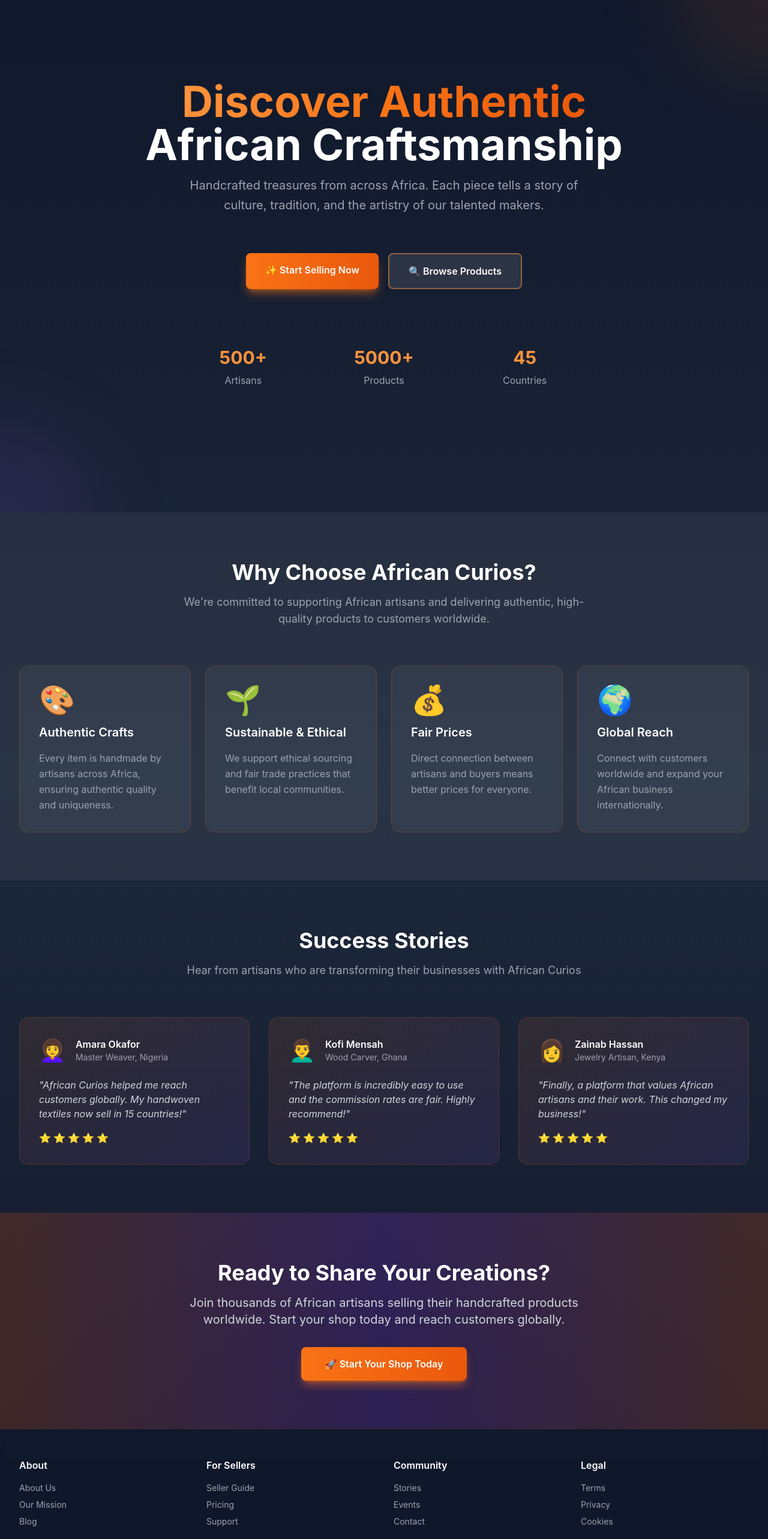
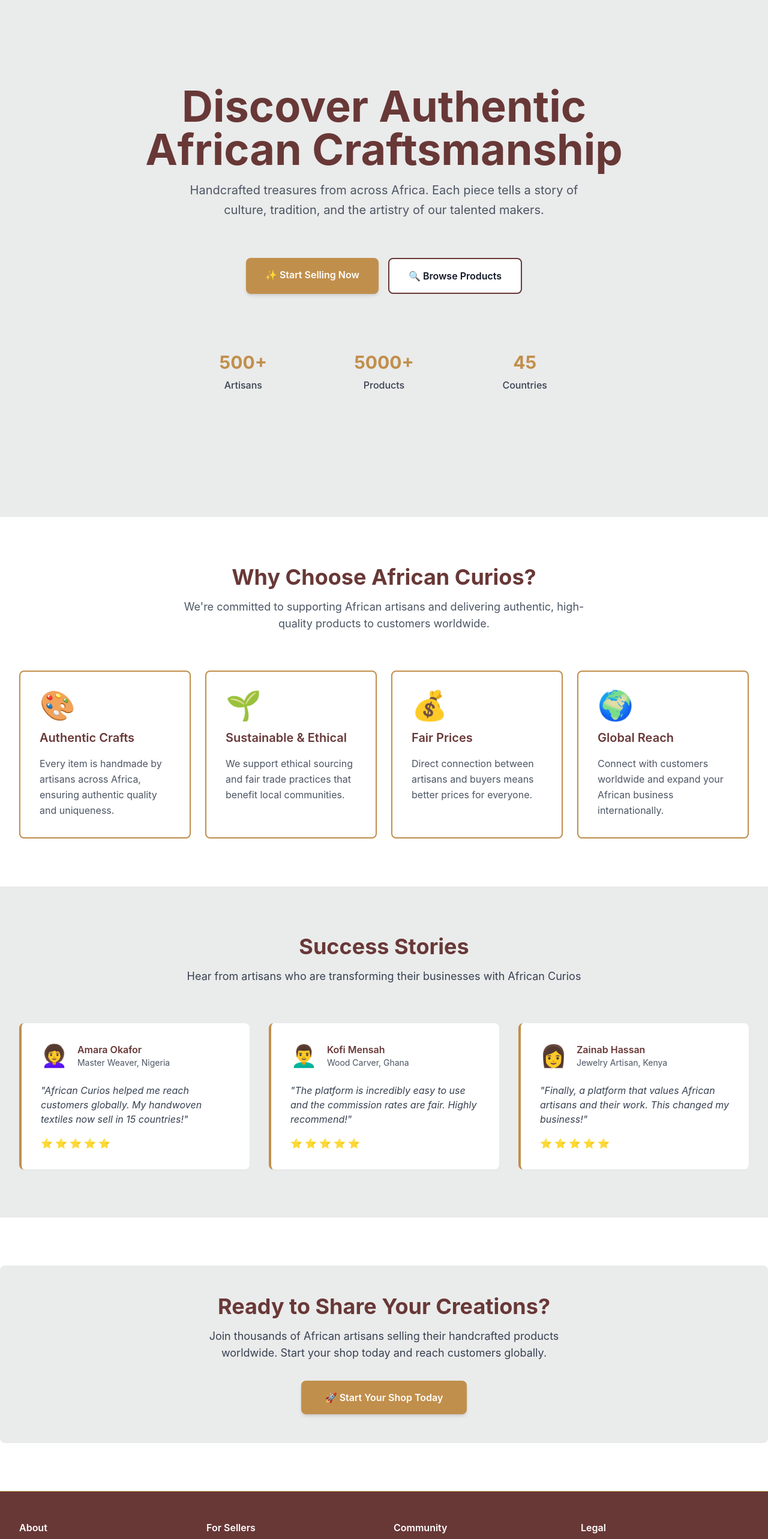
Before and after one commit to ChobeHoldings/african-curios-marketplace, a Next.js app: page / in a window 1280 px wide. Shown: the part 100-2666 px from the top of the page at 60% size. Built offline with nearby package versions, Linux system fonts and the light colour scheme.

Commit message:
Redesign homepage with Chobe Holdings brand colors - earthy professional aesthetic

```diff
--- a/src/pages/index.tsx
+++ b/src/pages/index.tsx
@@ -9,25 +9,21 @@
       icon: '🎨',
       title: 'Authentic Crafts',
       description: 'Every item is handmade by artisans across Africa, ensuring authentic quality and uniqueness.',
-      color: 'from-purple-500/20 to-purple-600/20'
     },
     {
       icon: '🌱',
       title: 'Sustainable & Ethical',
       description: 'We support ethical sourcing and fair trade practices that benefit local communities.',
-      color: 'from-green-500/20 to-green-600/20'
     },
     {
       icon: '💰',
       title: 'Fair Prices',
       description: 'Direct connection between artisans and buyers means better prices for everyone.',
-      color: 'from-blue-500/20 to-blue-600/20'
     },
     {
       icon: '🌍',
       title: 'Global Reach',
       description: 'Connect with customers worldwide and expand your African business internationally.',
-      color: 'from-orange-500/20 to-orange-600/20'
     }
   ]
 
@@ -53,24 +49,27 @@
   ]
 
   return (
-    <div className="min-h-screen bg-gradient-to-b from-slate-900 via-slate-800 to-slate-900 text-white">
+    <div className="min-h-screen bg-white text-gray-900">
       {/* Navigation */}
-      <nav className="sticky top-0 z-50 backdrop-blur-md bg-slate-900/80 border-b border-orange-500/20">
+      <nav className="sticky top-0 z-50 bg-white border-b border-gray-200 shadow-sm">
         <div className="max-w-7xl mx-auto px-4 sm:px-6 lg:px-8 py-4 flex justify-between items-center">
-          <div className="flex items-center gap-2">
+          <div className="flex items-center gap-3">
             <span className="text-3xl">🌍</span>
-            <h1 className="text-2xl font-bold bg-gradient-to-r from-orange-400 to-orange-600 bg-clip-text text-transparent">
-              African Curios
-            </h1>
+            <div>
+              <h1 className="text-2xl font-bold" style={{ color: '#683837' }}>
+                African Curios
+              </h1>
+              <p className="text-xs" style={{ color: '#C18F4C' }}>Authentic African Marketplace</p>
+            </div>
           </div>
           <div className="space-x-4 flex items-center">
-            <Link href="/seller/dashboard" className="text-gray-300 hover:text-orange-400 transition-colors duration-200">
+            <Link href="/seller/dashboard" className="text-gray-600 hover:text-gray-900 transition-colors duration-200 font-medium">
               Sell
             </Link>
-            <Link href="/admin/dashboard" className="text-gray-300 hover:text-orange-400 transition-colors duration-200">
+            <Link href="/admin/dashboard" className="text-gray-600 hover:text-gray-900 transition-colors duration-200 font-medium">
               Admin
             </Link>
-            <Link href="#" className="px-4 py-2 rounded-lg bg-orange-500 hover:bg-orange-600 text-white font-semibold transition-all duration-200 transform hover:scale-105">
+            <Link href="#" className="px-6 py-2 rounded-lg text-white font-semibold transition-all duration-200 transform hover:scale-105" style={{ backgroundColor: '#C18F4C' }}>
               Browse
             </Link>
           </div>
@@ -78,24 +77,16 @@
       </nav>
 
       {/* Hero Section */}
-      <section className="relative overflow-hidden pt-20 pb-32">
-        {/* Animated background elements */}
-        <div className="absolute inset-0 overflow-hidden">
-          <div className="absolute -top-40 -right-40 w-80 h-80 bg-orange-500/10 rounded-full blur-3xl"></div>
-          <div className="absolute -bottom-40 -left-40 w-80 h-80 bg-purple-500/10 rounded-full blur-3xl"></div>
-        </div>
-
-        <div className="relative max-w-7xl mx-auto px-4 sm:px-6 lg:px-8 py-20 text-center">
+      <section className="relative overflow-hidden pt-20 pb-32" style={{ backgroundColor: '#EAEBEB' }}>
+        <div className="max-w-7xl mx-auto px-4 sm:px-6 lg:px-8 py-20 text-center">
           <div className="space-y-8">
             <div className="space-y-4">
-              <h2 className="text-6xl sm:text-7xl font-bold leading-tight">
-                <span className="bg-gradient-to-r from-orange-400 via-orange-500 to-orange-600 bg-clip-text text-transparent">
-                  Discover Authentic
-                </span>
+              <h2 className="text-6xl sm:text-7xl font-bold leading-tight" style={{ color: '#683837' }}>
+                Discover Authentic
                 <br />
-                <span className="text-white">African Craftsmanship</span>
+                African Craftsmanship
               </h2>
-              <p className="text-xl text-gray-400 max-w-2xl mx-auto leading-relaxed">
+              <p className="text-xl text-gray-600 max-w-2xl mx-auto leading-relaxed">
                 Handcrafted treasures from across Africa. Each piece tells a story of culture, tradition, and the artistry of our talented makers.
               </p>
             </div>
@@ -103,11 +94,12 @@
             <div className="flex flex-col sm:flex-row gap-4 justify-center pt-8">
               <Link
                 href="/seller/products/new"
-                className="inline-block bg-gradient-to-r from-orange-500 to-orange-600 hover:from-orange-600 hover:to-orange-700 text-white px-8 py-4 rounded-lg font-semibold transition-all duration-200 transform hover:scale-105 shadow-lg shadow-orange-500/50"
+                className="inline-block text-white px-8 py-4 rounded-lg font-semibold transition-all duration-200 transform hover:scale-105 shadow-md"
+                style={{ backgroundColor: '#C18F4C' }}
               >
                 ✨ Start Selling Now
               </Link>
-              <button className="inline-block bg-white/10 hover:bg-white/20 text-white border-2 border-orange-400/50 hover:border-orange-400 px-8 py-4 rounded-lg font-semibold transition-all duration-200 backdrop-blur-sm">
+              <button className="inline-block text-gray-900 border-2 px-8 py-4 rounded-lg font-semibold transition-all duration-200" style={{ borderColor: '#683837', backgroundColor: 'white' }}>
                 🔍 Browse Products
               </button>
             </div>
@@ -115,16 +107,16 @@
             {/* Stats */}
             <div className="grid grid-cols-3 gap-8 pt-16 max-w-2xl mx-auto">
               <div className="space-y-2">
-                <p className="text-3xl font-bold text-orange-400">500+</p>
-                <p className="text-gray-400">Artisans</p>
+                <p className="text-3xl font-bold" style={{ color: '#C18F4C' }}>500+</p>
+                <p className="text-gray-700 font-medium">Artisans</p>
               </div>
               <div className="space-y-2">
-                <p className="text-3xl font-bold text-orange-400">5000+</p>
-                <p className="text-gray-400">Products</p>
+                <p className="text-3xl font-bold" style={{ color: '#C18F4C' }}>5000+</p>
+                <p className="text-gray-700 font-medium">Products</p>
               </div>
               <div className="space-y-2">
-                <p className="text-3xl font-bold text-orange-400">45</p>
-                <p className="text-gray-400">Countries</p>
+                <p className="text-3xl font-bold" style={{ color: '#C18F4C' }}>45</p>
+                <p className="text-gray-700 font-medium">Countries</p>
               </div>
             </div>
           </div>
@@ -132,11 +124,13 @@
       </section>
 
       {/* Features Section */}
-      <section className="py-20 bg-white/5">
+      <section className="py-20 bg-white">
         <div className="max-w-7xl mx-auto px-4 sm:px-6 lg:px-8">
           <div className="text-center mb-16">
-            <h3 className="text-4xl font-bold mb-4">Why Choose African Curios?</h3>
-            <p className="text-gray-400 text-lg max-w-2xl mx-auto">
+            <h3 className="text-4xl font-bold mb-4" style={{ color: '#683837' }}>
+              Why Choose African Curios?
+            </h3>
+            <p className="text-gray-600 text-lg max-w-2xl mx-auto">
               We're committed to supporting African artisans and delivering authentic, high-quality products to customers worldwide.
             </p>
           </div>
@@ -147,14 +141,20 @@
                 key={idx}
                 onMouseEnter={() => setHoveredCard(idx)}
                 onMouseLeave={() => setHoveredCard(null)}
-                className={`relative group p-8 rounded-2xl backdrop-blur-sm border border-orange-500/20 hover:border-orange-500/50 transition-all duration-300 cursor-pointer transform hover:scale-105 overflow-hidden
-                  ${hoveredCard === idx ? 'bg-gradient-to-br ' + feature.color : 'bg-white/5'}`}
+                className={`p-8 rounded-lg border-2 transition-all duration-300 cursor-pointer transform hover:scale-105 ${
+                  hoveredCard === idx ? 'shadow-lg' : 'shadow-sm'
+                }`}
+                style={{
+                  borderColor: '#C18F4C',
+                  backgroundColor: hoveredCard === idx ? '#EAEBEB' : 'white'
+                }}
               >
-                <div className="absolute inset-0 bg-gradient-to-br opacity-0 group-hover:opacity-100 transition-opacity duration-300" />
-                <div className="relative space-y-4">
+                <div className="space-y-4">
                   <div className="text-5xl">{feature.icon}</div>
-                  <h4 className="text-xl font-semibold">{feature.title}</h4>
-                  <p className="text-gray-400 leading-relaxed">{feature.description}</p>
+                  <h4 className="text-xl font-semibold" style={{ color: '#683837' }}>
+                    {feature.title}
+                  </h4>
+                  <p className="text-gray-600 leading-relaxed">{feature.description}</p>
                 </div>
               </div>
             ))}
@@ -163,11 +163,13 @@
       </section>
 
       {/* Testimonials Section */}
-      <section className="py-20">
+      <section className="py-20" style={{ backgroundColor: '#EAEBEB' }}>
         <div className="max-w-7xl mx-auto px-4 sm:px-6 lg:px-8">
           <div className="text-center mb-16">
-            <h3 className="text-4xl font-bold mb-4">Success Stories</h3>
-            <p className="text-gray-400 text-lg">
+            <h3 className="text-4xl font-bold mb-4" style={{ color: '#683837' }}>
+              Success Stories
+            </h3>
+            <p className="text-gray-700 text-lg">
               Hear from artisans who are transforming their businesses with African Curios
             </p>
           </div>
@@ -176,19 +178,22 @@
             {testimonials.map((testimonial, idx) => (
               <div
                 key={idx}
-                className="bg-gradient-to-br from-orange-500/10 to-purple-500/10 border border-orange-500/20 rounded-2xl p-8 hover:border-orange-500/50 transition-all duration-300 backdrop-blur-sm"
+                className="bg-white rounded-lg p-8 border-l-4 shadow-sm hover:shadow-md transition-all duration-300"
+                style={{ borderColor: '#C18F4C' }}
               >
                 <div className="flex items-center gap-4 mb-6">
                   <span className="text-4xl">{testimonial.avatar}</span>
                   <div>
-                    <p className="font-semibold">{testimonial.name}</p>
-                    <p className="text-sm text-gray-400">{testimonial.role}</p>
+                    <p className="font-semibold" style={{ color: '#683837' }}>
+                      {testimonial.name}
+                    </p>
+                    <p className="text-sm text-gray-600">{testimonial.role}</p>
                   </div>
                 </div>
-                <p className="text-gray-300 italic">"{testimonial.text}"</p>
+                <p className="text-gray-700 italic">"{testimonial.text}"</p>
                 <div className="flex gap-1 mt-4">
                   {[...Array(5)].map((_, i) => (
-                    <span key={i} className="text-orange-400">⭐</span>
+                    <span key={i} style={{ color: '#C18F4C' }}>⭐</span>
                   ))}
                 </div>
               </div>
@@ -198,16 +203,18 @@
       </section>
 
       {/* CTA Section */}
-      <section className="relative py-20 overflow-hidden">
-        <div className="absolute inset-0 bg-gradient-to-r from-orange-600/20 via-purple-600/20 to-orange-600/20" />
-        <div className="max-w-7xl mx-auto px-4 sm:px-6 lg:px-8 text-center relative z-10">
-          <h3 className="text-4xl font-bold mb-4">Ready to Share Your Creations?</h3>
-          <p className="text-xl text-gray-300 mb-8 max-w-2xl mx-auto">
+      <section className="relative py-20 bg-white overflow-hidden">
+        <div className="max-w-7xl mx-auto px-4 sm:px-6 lg:px-8 text-center relative z-10 p-12 rounded-lg" style={{ backgroundColor: '#EAEBEB' }}>
+          <h3 className="text-4xl font-bold mb-4" style={{ color: '#683837' }}>
+            Ready to Share Your Creations?
+          </h3>
+          <p className="text-lg text-gray-700 mb-8 max-w-2xl mx-auto">
             Join thousands of African artisans selling their handcrafted products worldwide. Start your shop today and reach customers globally.
           </p>
           <Link
             href="/seller/dashboard"
-            className="inline-block bg-gradient-to-r from-orange-500 to-orange-600 hover:from-orange-600 hover:to-orange-700 text-white px-10 py-4 rounded-lg font-semibold transition-all duration-200 transform hover:scale-105 shadow-lg shadow-orange-500/50"
+            className="inline-block text-white px-10 py-4 rounded-lg font-semibold transition-all duration-200 transform hover:scale-105 shadow-md"
+            style={{ backgroundColor: '#C18F4C' }}
           >
             🚀 Start Your Shop Today
           </Link>
@@ -215,43 +222,43 @@
       </section>
 
       {/* Footer */}
-      <footer className="border-t border-orange-500/20 bg-slate-900/50 backdrop-blur-sm py-12">
+      <footer className="border-t" style={{ backgroundColor: '#683837', borderTopColor: '#C18F4C' }}>
         <div className="max-w-7xl mx-auto px-4 sm:px-6 lg:px-8">
-          <div className="grid md:grid-cols-4 gap-8 mb-8">
+          <div className="grid md:grid-cols-4 gap-8 py-12">
             <div>
-              <h4 className="font-semibold mb-4">About</h4>
-              <ul className="space-y-2 text-gray-400 text-sm">
-                <li><a href="#" className="hover:text-orange-400 transition-colors">About Us</a></li>
-                <li><a href="#" className="hover:text-orange-400 transition-colors">Our Mission</a></li>
-                <li><a href="#" className="hover:text-orange-400 transition-colors">Blog</a></li>
+              <h4 className="font-semibold mb-4 text-white">About</h4>
+              <ul className="space-y-2 text-gray-300 text-sm">
+                <li><a href="#" className="hover:text-yellow-100 transition-colors">About Us</a></li>
+                <li><a href="#" className="hover:text-yellow-100 transition-colors">Our Mission</a></li>
+                <li><a href="#" className="hover:text-yellow-100 transition-colors">Blog</a></li>
               </ul>
             </div>
             <div>
-              <h4 className="font-semibold mb-4">For Sellers</h4>
-              <ul className="space-y-2 text-gray-400 text-sm">
-                <li><a href="#" className="hover:text-orange-400 transition-colors">Seller Guide</a></li>
-                <li><a href="#" className="hover:text-orange-400 transition-colors">Pricing</a></li>
-                <li><a href="#" className="hover:text-orange-400 transition-colors">Support</a></li>
+              <h4 className="font-semibold mb-4 text-white">For Sellers</h4>
+              <ul className="space-y-2 text-gray-300 text-sm">
+                <li><a href="#" className="hover:text-yellow-100 transition-colors">Seller Guide</a></li>
+                <li><a href="#" className="hover:text-yellow-100 transition-colors">Pricing</a></li>
+                <li><a href="#" className="hover:text-yellow-100 transition-colors">Support</a></li>
               </ul>
             </div>
             <div>
-              <h4 className="font-semibold mb-4">Community</h4>
-              <ul className="space-y-2 text-gray-400 text-sm">
-                <li><a href="#" className="hover:text-orange-400 transition-colors">Stories</a></li>
-                <li><a href="#" className="hover:text-orange-400 transition-colors">Events</a></li>
-                <li><a href="#" className="hover:text-orange-400 transition-colors">Contact</a></li>
+              <h4 className="font-semibold mb-4 text-white">Community</h4>
+              <ul className="space-y-2 text-gray-300 text-sm">
+                <li><a href="#" className="hover:text-yellow-100 transition-colors">Stories</a></li>
+                <li><a href="#" className="hover:text-yellow-100 transition-colors">Events</a></li>
+                <li><a href="#" className="hover:text-yellow-100 transition-colors">Contact</a></li>
               </ul>
             </div>
             <div>
-              <h4 className="font-semibold mb-4">Legal</h4>
-              <ul className="space-y-2 text-gray-400 text-sm">
-                <li><a href="#" className="hover:text-orange-400 transition-colors">Terms</a></li>
-                <li><a href="#" className="hover:text-orange-400 transition-colors">Privacy</a></li>
-                <li><a href="#" className="hover:text-orange-400 transition-colors">Cookies</a></li>
+              <h4 className="font-semibold mb-4 text-white">Legal</h4>
+              <ul className="space-y-2 text-gray-300 text-sm">
+                <li><a href="#" className="hover:text-yellow-100 transition-colors">Terms</a></li>
+                <li><a href="#" className="hover:text-yellow-100 transition-colors">Privacy</a></li>
+                <li><a href="#" className="hover:text-yellow-100 transition-colors">Cookies</a></li>
               </ul>
             </div>
           </div>
-          <div className="border-t border-orange-500/20 pt-8 text-center text-gray-400 text-sm">
+          <div className="border-t border-gray-700 pt-8 pb-8 text-center text-gray-400 text-sm">
             <p>&copy; 2026 African Curios Marketplace. All rights reserved. 🌍</p>
           </div>
         </div>
```
